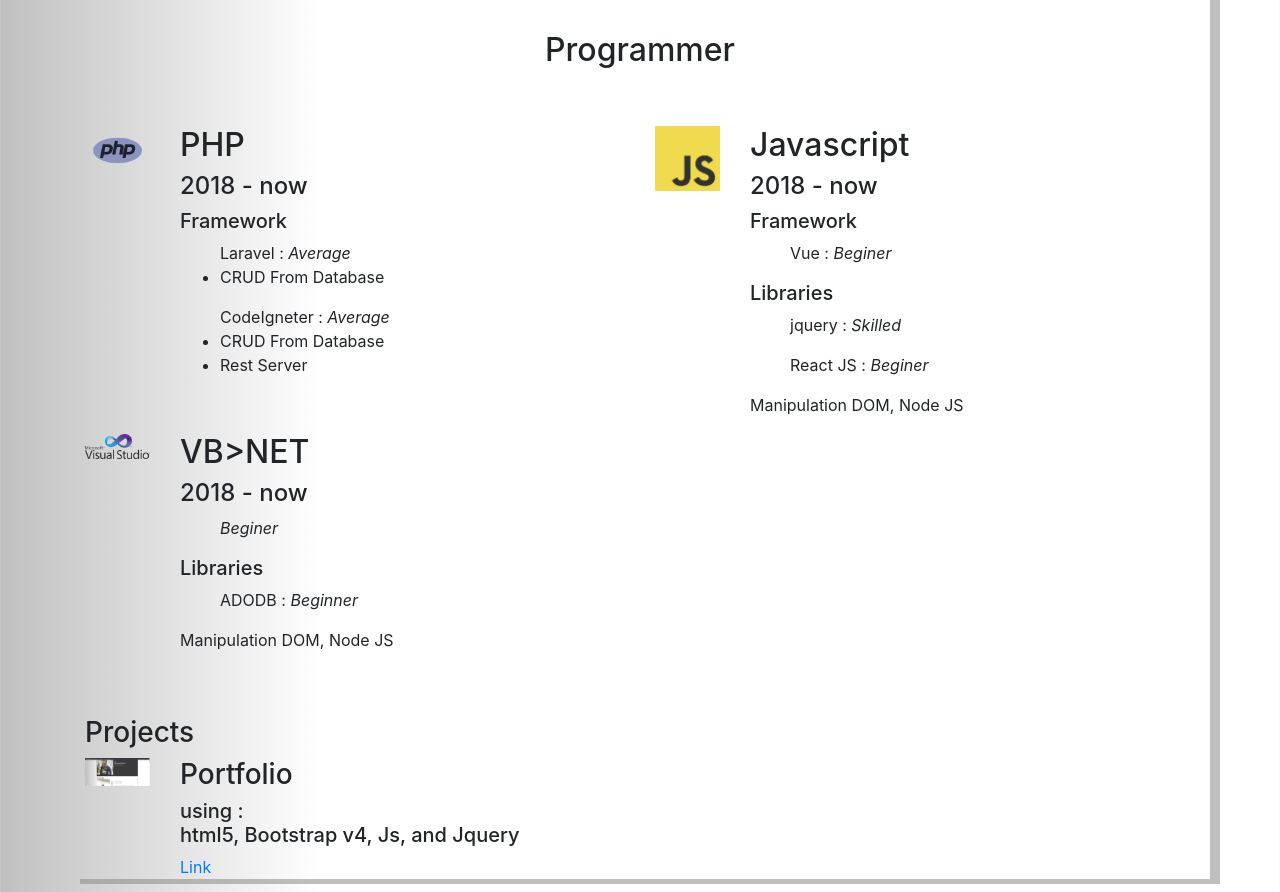
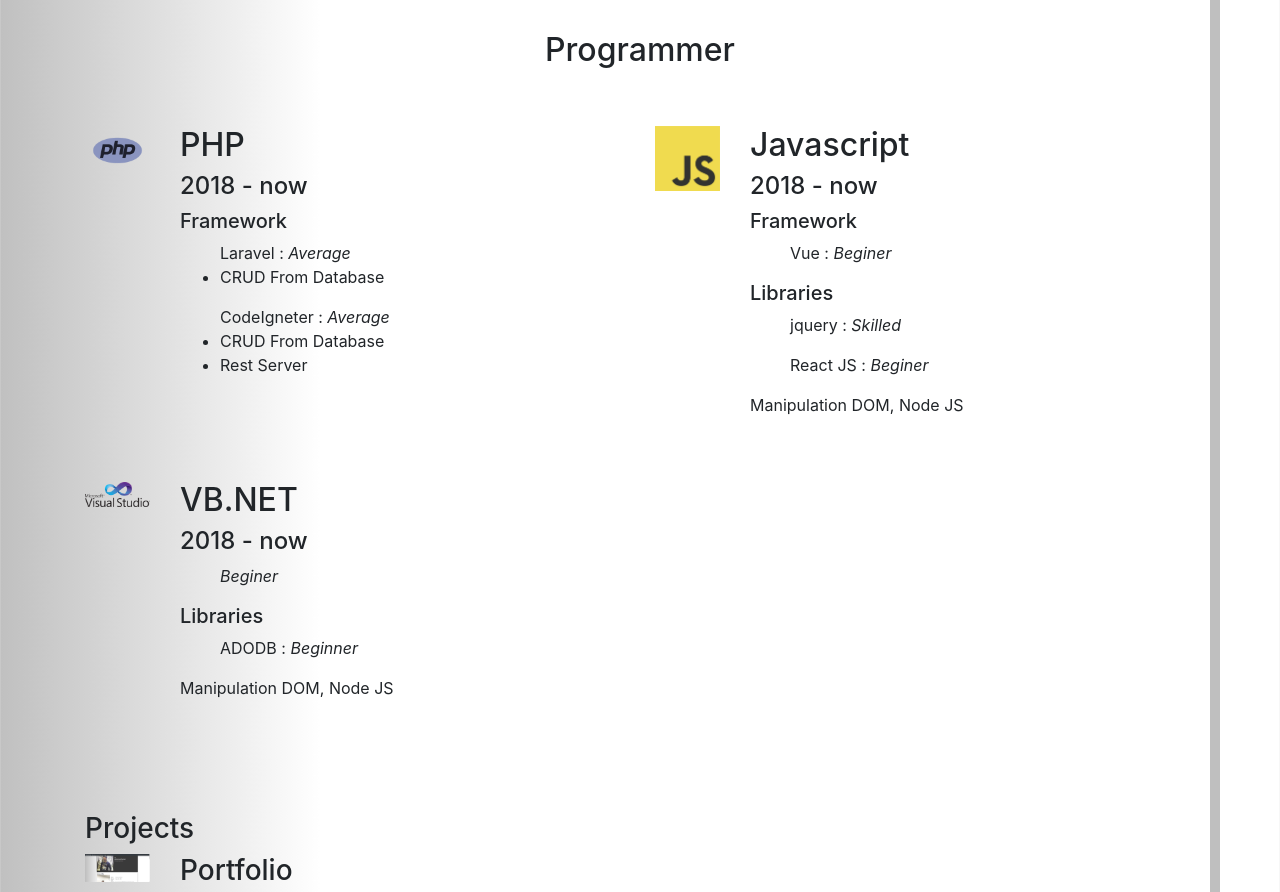
Before and after one commit to 26farhaan/portfolio.github.oi, a plain HTML site: page index.html in a window 1280 px wide. Shown: the part 3540-4432 px from the top of the page. Drawn offline with nearby package versions, Linux system fonts and the light colour scheme.

Commit message:
Update index.html

```diff
--- a/index.html
+++ b/index.html
@@ -141,7 +141,7 @@
                 <div class="col-md-1">
                     <img src="images/logo/php.png" alt="">
                 </div>
-                <div class="col-md-5">
+                <div class="col-md-5 pb-5">
                     <h2>PHP</h2>
                     <h4>2018 - now</h4>
                     <h5>Framework</h5>
@@ -156,7 +156,7 @@
                 <div class="col-md-1">
                     <img src="images/logo/js.png" alt="">
                 </div>
-                <div class="col-md-5">
+                <div class="col-md-5 pb-5">
                     <h2>Javascript</h2>
                     <h4>2018 - now</h4>
                     <h5>Framework</h5>
@@ -172,8 +172,8 @@
                 <div class="col-md-1">
                     <img src="images/logo/vb.png" alt="">
                 </div>
-                <div class="col-md-5">
-                    <h2>VB>NET</h2>
+                <div class="col-md-5 pb-5">
+                    <h2>VB.NET</h2>
                     <h4>2018 - now</h4>
                     <h5></h5>
                     <ul><i>Beginer</i>
@@ -190,7 +190,7 @@
                     <div class="col-1">
                         <a href="images/thumbs/portfolio.png" data-lightbox="portfolio" data-title="portfolio"><img src="images/thumbs/portfolio.png" alt=""><div></div></a>
                     </div>
-                    <div class="col-5">
+                    <div class="col-5 pb-5">
                         <h3>Portfolio</h3>
                         <h5>using : <br>
                             html5, Bootstrap v4, Js, and Jquery
@@ -280,7 +280,7 @@
         <div class="">
           <div class="row">
             <div class="col text-center">
-              <p>Copyright &copy; 2018.</p>
+              <p>Create By Mohamad Farhan 2020.</p>
             </div>
           </div>
         </div>
```
